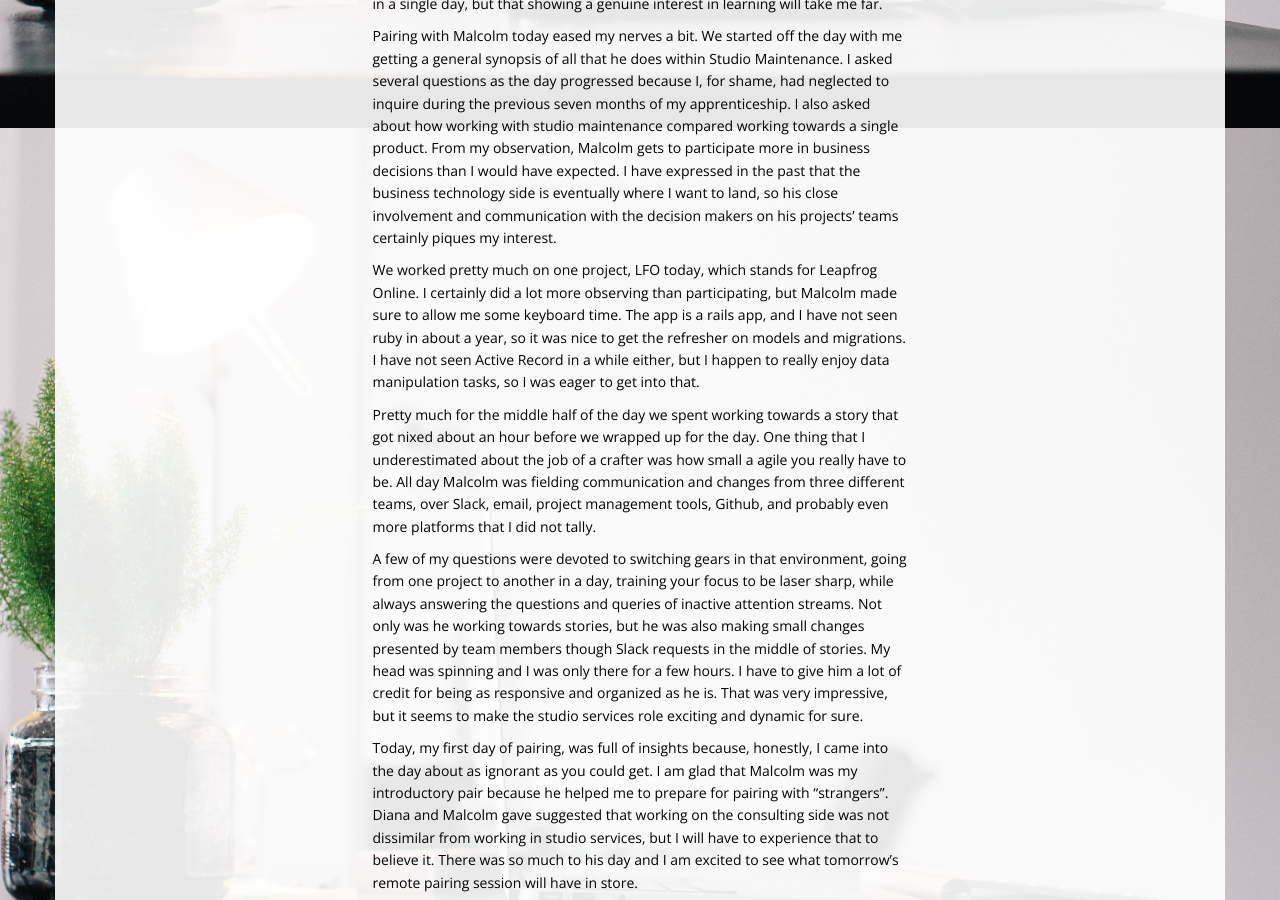
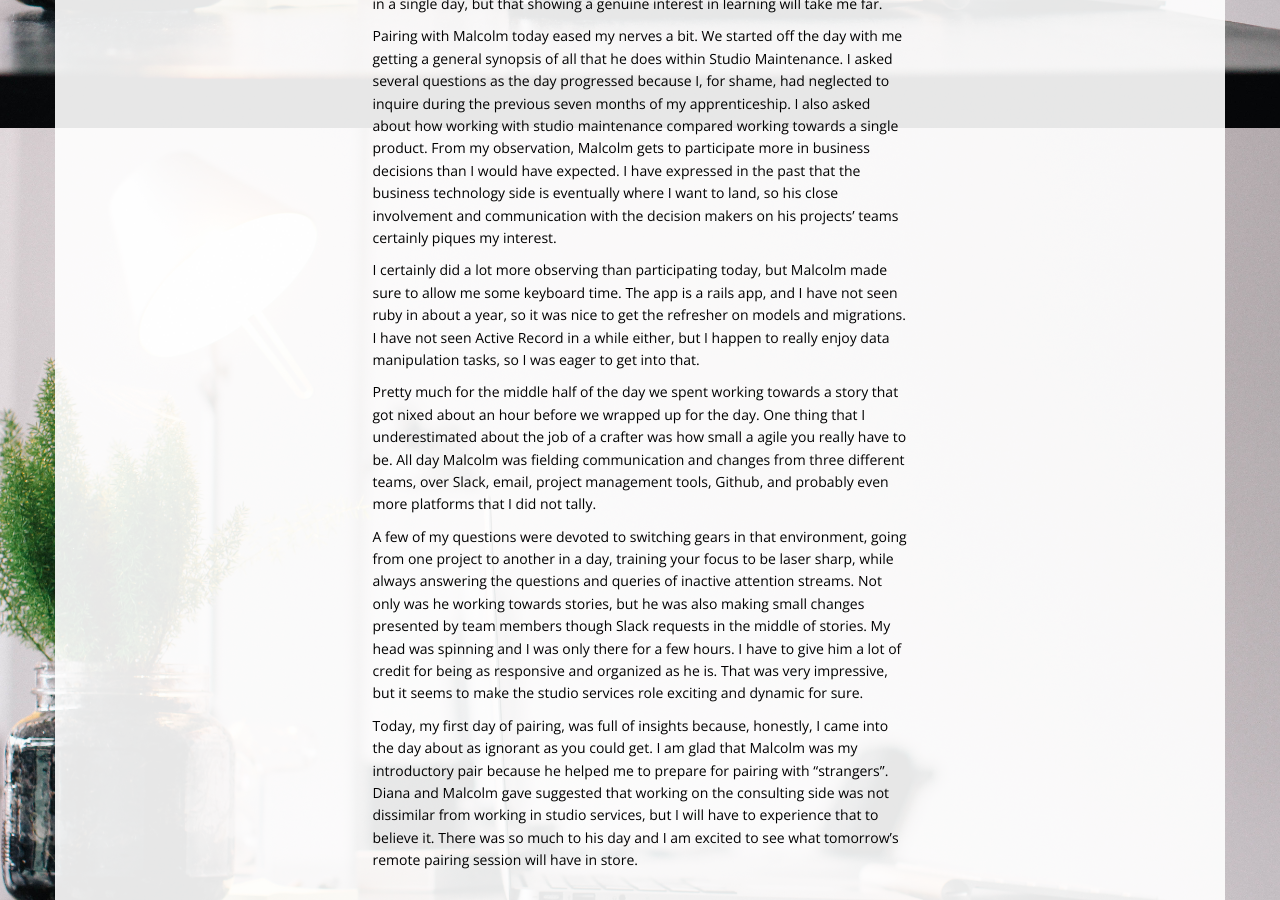
Before and after one commit to voilawalla/voilawalla.github.io, a Jekyll site: the page built from _posts/2016-10-05-pairing-tour-day-1.md, in a window 1280 px wide and 900 px high, scrolled down 772 px. Built offline with Jekyll 4.4.1, drawn with Linux system fonts in a browser that asks for light colours; nearby versions of some CDN libraries; some web fonts are replaced; library files that are not in the unit come from our copies.

Commit message:
removes client name from blog

```diff
--- a/_posts/2016-10-05-pairing-tour-day-1.md
+++ b/_posts/2016-10-05-pairing-tour-day-1.md
@@ -10,7 +10,7 @@
 
 Pairing with Malcolm today eased my nerves a bit. We started off the day with me getting a general synopsis of all that he does within Studio Maintenance. I asked several questions as the day progressed because I, for shame, had neglected to inquire during the previous seven months of my apprenticeship. I also asked about how working with studio maintenance compared working towards a single product. From my observation, Malcolm gets to participate more in business decisions than I would have expected. I have expressed in the past that the business technology side is eventually where I want to land, so his close involvement and communication with the decision makers on his projects' teams certainly piques my interest.
 
-We worked pretty much on one project, LFO today, which stands for Leapfrog Online. I certainly did a lot more observing than participating, but Malcolm made sure to allow me some keyboard time. The app is a rails app, and I have not seen ruby in about a year, so it was nice to get the refresher on models and migrations. I have not seen Active Record in a while either, but I happen to really enjoy data manipulation tasks, so I was eager to get into that.
+I certainly did a lot more observing than participating today, but Malcolm made sure to allow me some keyboard time. The app is a rails app, and I have not seen ruby in about a year, so it was nice to get the refresher on models and migrations. I have not seen Active Record in a while either, but I happen to really enjoy data manipulation tasks, so I was eager to get into that.
 
 Pretty much for the middle half of the day we spent working towards a story that got nixed about an hour before we wrapped up for the day. One thing that I underestimated about the job of a crafter was how small a agile you really have to be. All day Malcolm was fielding communication and changes from three different teams, over Slack, email, project management tools, Github, and probably even more platforms that I did not tally.
 
```
